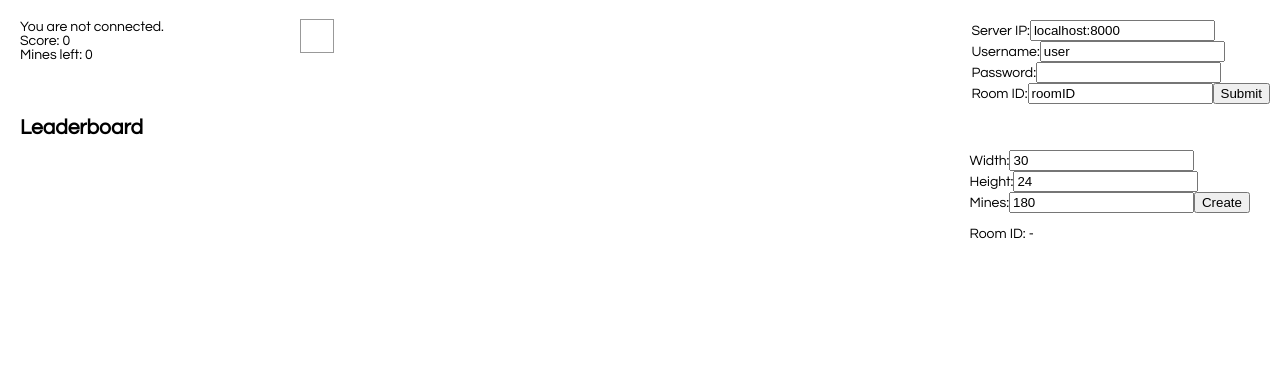
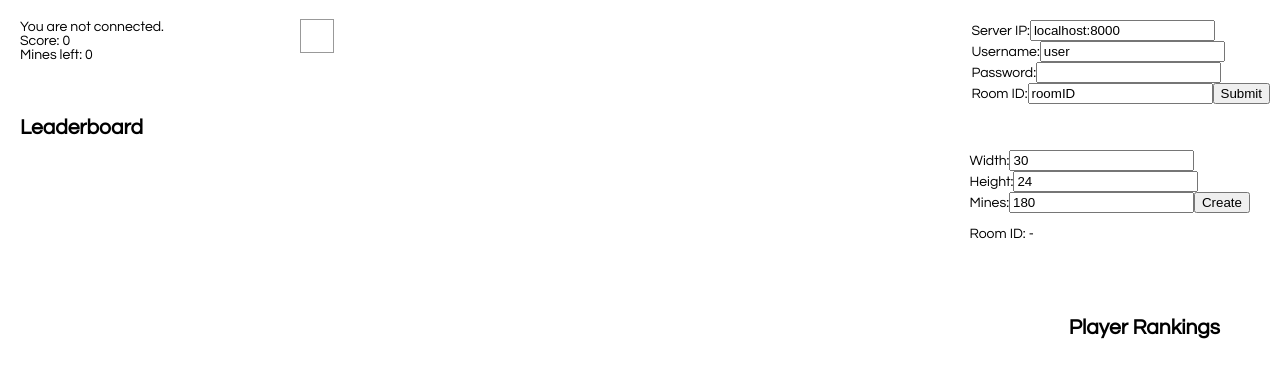
Before and after one commit to abertell/online-minesweeper, a React app in the folder app1/: page / in a window 1280 px wide. Built offline with nearby package versions, Linux system fonts and the light colour scheme.

Commit message:
Add files via upload

```diff
--- a/app1/src/index.css
+++ b/app1/src/index.css
@@ -47,3 +47,9 @@ body {
   top: 150px;
   right: 30px;
 }
+
+.top-players {
+  position: fixed;
+  top: 300px;
+  right: 60px;
+}
--- a/app1/src/index.js
+++ b/app1/src/index.js
@@ -22,6 +22,7 @@ class Game extends React.Component {
       reqY: 24,
       reqMines: 180,
       newID: "-",
+      top: [],
     };
     console.log(this.state.server);
     this.updateUser = this.updateUser.bind(this);
@@ -37,14 +38,31 @@ class Game extends React.Component {
 
   request(event) {
     let s=event.data.split(" ");
-    let newid=s[0];
-    let x=Number(s[1]);
-    let y=Number(s[2]);
-    let m=Number(s[3]);
-    let sc=Number(s[4]);
-    let stat=Number(s[5]);
-    let v=Number(s[6]);
-    let pre = 7;
+    if (s[0]==="Error") {
+      alert(s[1]);
+      return 1;
+    }
+    if (s[0]==="USER_LEADER_PPV2") {
+      let ll=s[1];
+      let i=0;
+      let arr=[];
+      for (i=0;i<ll;i++){
+        arr.push([]);
+        arr[i].push([s[2+2*i],s[3+2*i]]);
+        arr[i].push(2000000000+i);
+      }
+      this.setState({top: arr});
+      return 0;
+    }
+    else {
+    let newid=s[1];
+    let x=Number(s[2]);
+    let y=Number(s[3]);
+    let m=Number(s[4]);
+    let sc=Number(s[5]);
+    let stat=Number(s[6]);
+    let v=Number(s[7]);
+    let pre = 8;
     let len = 4;
     let strs = [];
     let i=0;
@@ -88,6 +106,7 @@ class Game extends React.Component {
       alive: stat,
       newID: newid,
     });
+  }
   }
 
   sendClick(x,y) {
@@ -141,18 +160,21 @@ class Game extends React.Component {
     if (this.state.alive === 4){
       const ws = new WebSocket("ws://"+this.state.ip);
       ws.onmessage = (e) => this.request(e);
-      ws.onopen = () => ws.send('RENAME|'+this.state.user+' '+this.state.pwd);
+      ws.onopen = () => {
+        ws.send('RENAME|'+this.state.user+' '+this.state.pwd);
+        ws.send('USER_LEADER_PPV2|');
+      }
       this.setState({server: ws});
     }
     else if (this.state.server !== null && this.state.server.readyState === 1) {
-      this.state.server.send('JOIN ROOM|'+this.state.id);
+      this.state.server.send('JOIN_ROOM|'+this.state.id);
     }
   }
 
   makeRoom(e) {
     e.preventDefault();
     if (this.state.server !== null && this.state.server.readyState === 1) {
-      this.state.server.send('CREATE ROOM|'+this.state.reqX+' '+this.state.reqY+' '+this.state.reqMines);
+      this.state.server.send('CREATE_ROOM|'+this.state.reqX+' '+this.state.reqY+' '+this.state.reqMines);
     }
   }
 
@@ -185,6 +207,14 @@ class Game extends React.Component {
     return strs.map((str) => {
       return (
         <p key={str[1]}>{str[0][0]+': '+str[0][1]+' | '+str[0][2]+' | '+str[0][3]+'pp'}</p>
+      );
+    });
+  }
+
+  renderTop(strs) {
+    return strs.map((str) => {
+      return (
+        <p key={str[1]}>{str[0][0]+' | '+str[0][1]+'pp'}</p>
       );
     });
   }
@@ -251,6 +281,10 @@ class Game extends React.Component {
           <br></br>
           Room ID: {this.state.newID}
         </div>
+        <div className="top-players">
+          <h2>Player Rankings</h2>
+          {this.renderTop(this.state.top)}
+        </div>
       </div>
     );
   }
```
